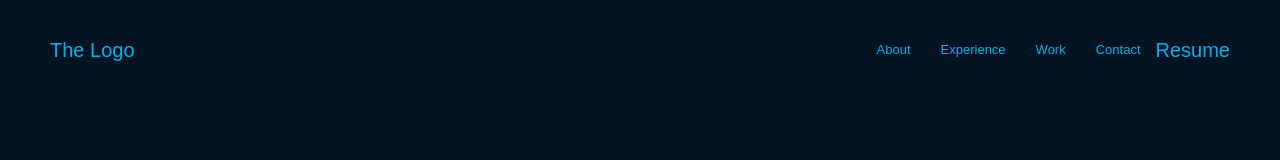
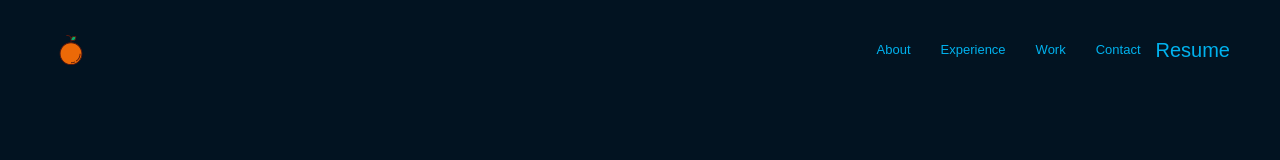
Before and after one commit to Pablo4Coding/personal-website, a Next.js app: page / in a window 1280 px wide. Shown: the top 160 px of the page. Built offline with nearby package versions, Linux system fonts and the light colour scheme.

Commit message:
feat(navbar): icon logo WIP

```diff
--- a/components/Navbar.tsx
+++ b/components/Navbar.tsx
@@ -1,5 +1,6 @@
 import { navLinks } from '@config';
 import { usePrefersReducedMotion, useScrollDirection } from '@hooks';
+import Image from 'next/image';
 import Link from 'next/link';
 import { useEffect, useState } from 'react';
 import styled, { css } from 'styled-components';
@@ -59,6 +60,24 @@ const StyledNav = styled.nav`
   color: var(--deep-sky-blue);
 `;
 
+const StyledLogo = styled.div`
+  ${({ theme }) => theme.mixins.flexCenter};
+  width: 42px;
+  height: 42px;
+
+  &:hover,
+  &:focus {
+    /* fill: var(--green-tint); */
+    transform: translateY(-10px);
+  }
+
+  svg {
+    fill: none;
+    transition: var(--transition);
+    user-select: none;
+  }
+`;
+
 const StyledLinks = styled.div`
   display: flex;
   align-items: center;
@@ -116,7 +135,12 @@ const Navbar = () => {
     <>
       <StyledHeader scrollDirection={scrollDirection} scrolledToTop={scrolledToTop}>
         <StyledNav>
-          <div>The Logo</div>
+          {/* <StyledLogo>
+            <IconLogo />
+          </StyledLogo> */}
+          <StyledLogo>
+            <Image src="/orange-svg.svg" height={30} width={30} alt="orange" />
+          </StyledLogo>
 
           <StyledLinks>
             <ol>
--- /dev/null
+++ b/components/icons/index.ts
@@ -0,0 +1 @@
+export { default as IconLogo } from './IconLogo';
--- a/styles/globalStyle.ts
+++ b/styles/globalStyle.ts
@@ -48,7 +48,7 @@ const GlobalStyle = createGlobalStyle`
 
     &:hover,
     &:focus {
-      color: var(--aqua);
+      color: var(--light-sky-blue);
     }
   }
 
```
Also changed, not shown: components/icons/IconLogo.tsx (added, +40 -0 lines), components/index.ts (renamed from components/index.tsx), public/orange-svg.svg (added).
